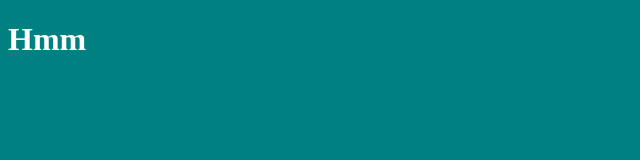
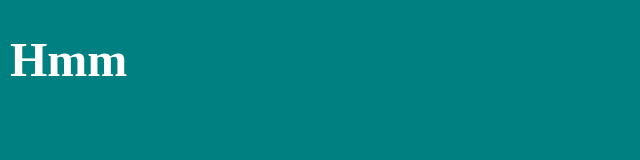
Before and after one commit to Bluesheep-jay/learn-git, a plain HTML site: page index.html in a window 1280 px wide. Shown: the whole page, without its empty margins (0-640 px from the left). Drawn offline with Linux system fonts and the light colour scheme.

Commit message:
update body style

```diff
--- a/style.css
+++ b/style.css
@@ -1,4 +1,8 @@
 body{
     background: teal;
     color: white;
+    margin: 10px 10px;
+    box-sizing: border-box;
+    padding: 0 0;
+    font-size: x-large;
 }
```
